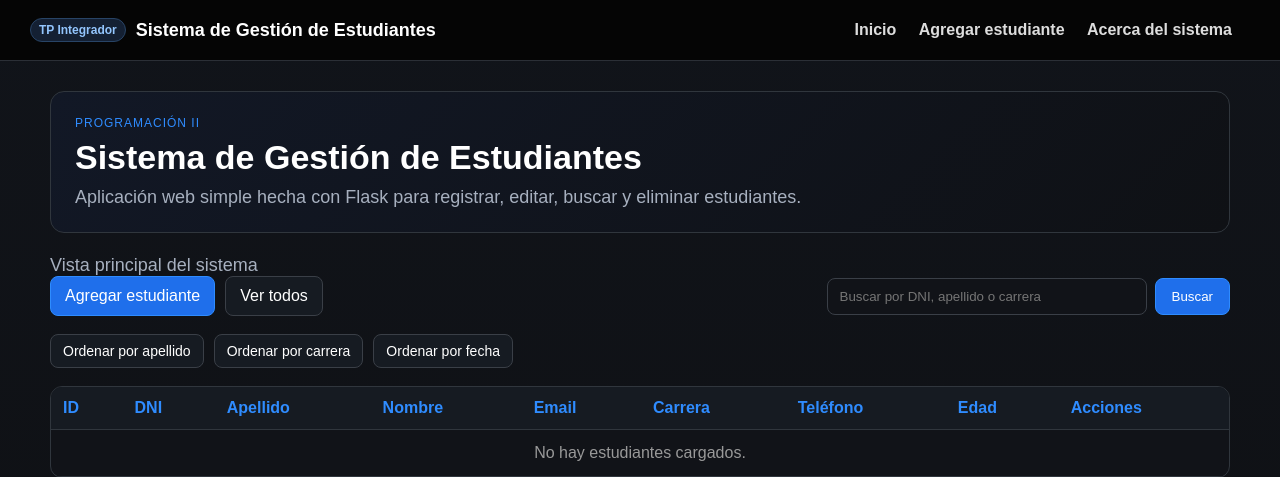
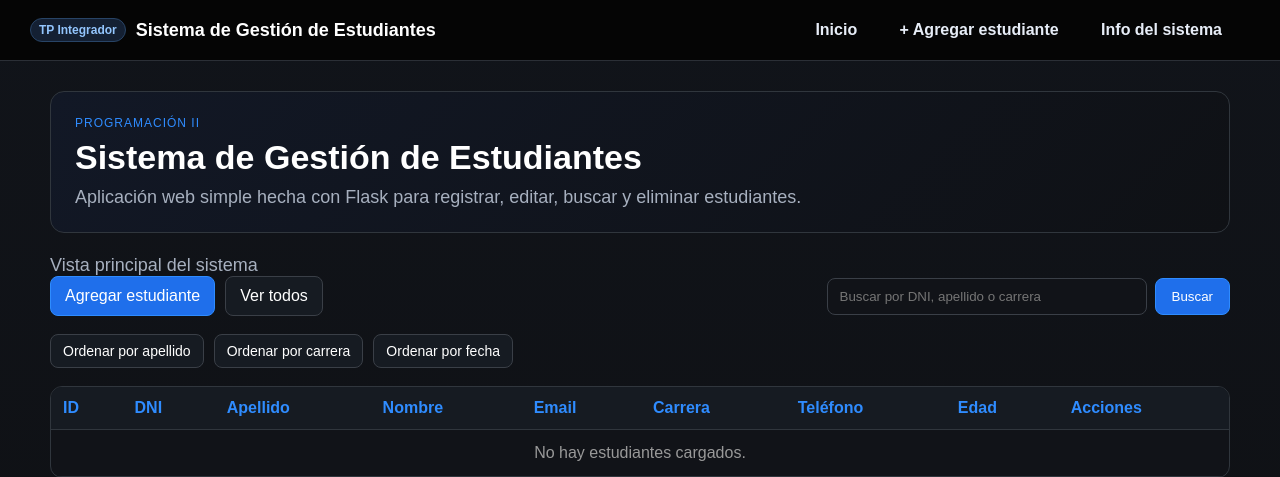
Before and after one commit to Lautaroaltt/P4_ProgramacionII, a Flask app: page / in a window 1280 px wide. Shown: the top 477 px of the page. Run offline with Flask 3, Linux system fonts and the light colour scheme; data that the repository does not hold is empty; some libraries are stand-ins or nearby versions.

Commit message:
Se mejora el diseño de la navegación

```diff
--- a/static/style.css
+++ b/static/style.css
@@ -47,14 +47,18 @@ nav {
 }
 
 .nav-links a {
-    color: #dddddd;
+    color: #e7edf7;
     text-decoration: none;
     margin-right: 18px;
     font-weight: bold;
+    padding: 8px 10px;
+    border-radius: 8px;
+    transition: background-color 0.15s ease, color 0.15s ease;
 }
 
 .nav-links a:hover {
-    color: var(--accent);
+    color: white;
+    background-color: rgba(47, 140, 255, 0.14);
 }
 
 .container {
--- a/templates/base.html
+++ b/templates/base.html
@@ -16,8 +16,8 @@
 
         <div class="nav-links">
             <a href="{{ url_for('index') }}">Inicio</a>
-            <a href="{{ url_for('agregar') }}">Agregar estudiante</a>
-            <a href="{{ url_for('about') }}">Acerca del sistema</a>
+            <a href="{{ url_for('agregar') }}">+ Agregar estudiante</a>
+            <a href="{{ url_for('about') }}">Info del sistema</a>
         </div>
     </nav>
 
```
